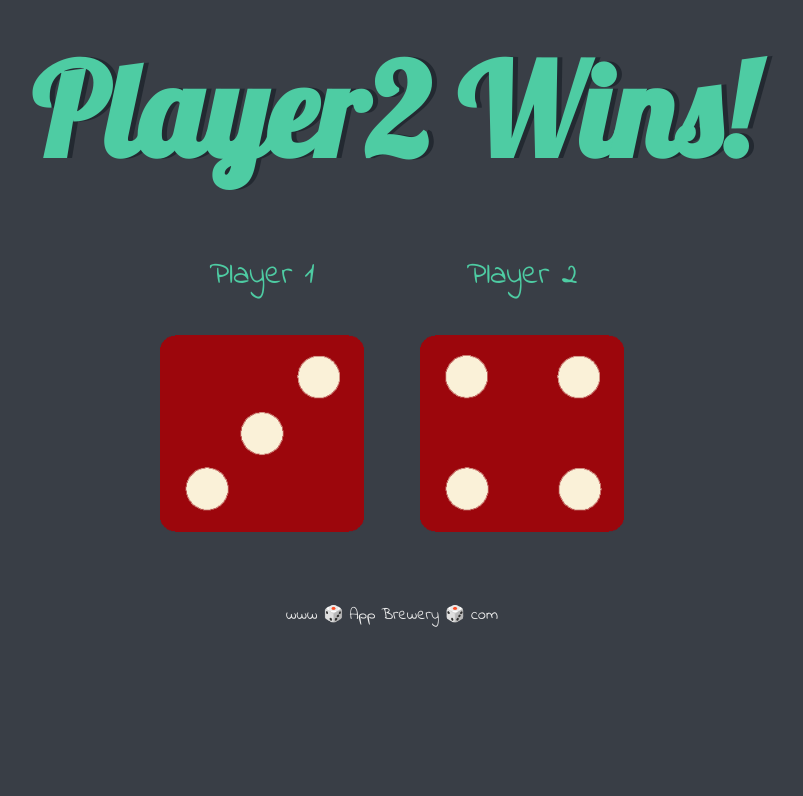
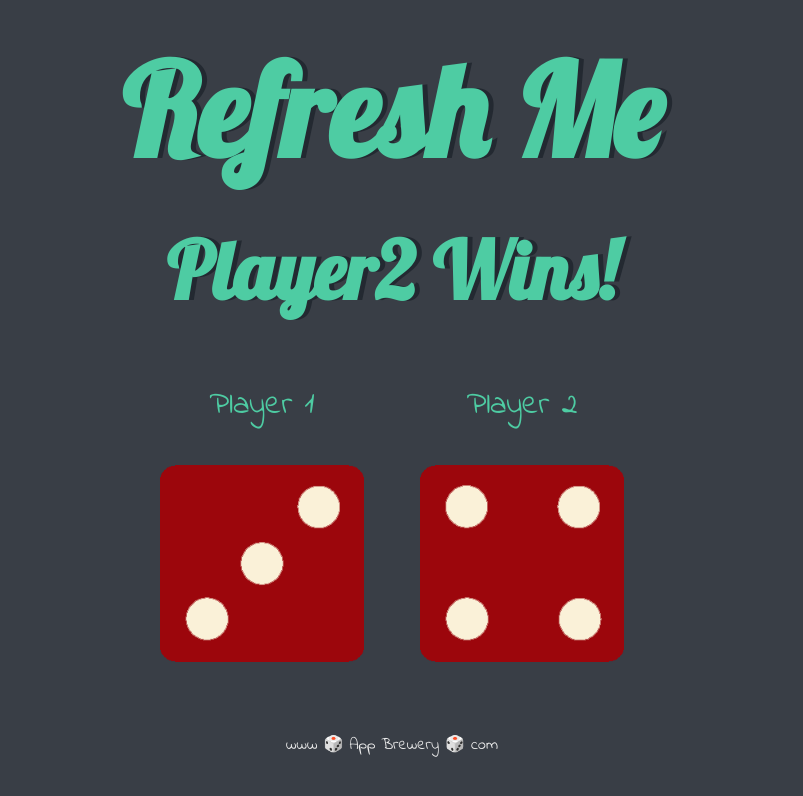
Before and after one commit to ViktorLazarov/Udemy-2023-Dice-Challenge, a plain HTML site: page index.html in a window 1280 px wide. Shown: the whole page, without its empty margins (248-1051 px from the left). Drawn offline with Linux system fonts and the light colour scheme.

Commit message:
added h2 to reflect the winner, h1 is static now

```diff
--- a/index.html
+++ b/index.html
@@ -11,7 +11,7 @@
 
     <div class="container">
       <h1>Refresh Me</h1>
-
+      <h2>Refresh Me</h2>
       <div class="dice">
         <p>Player 1</p>
         <img class="img1" src="images/dice6.png">
--- a/index.js
+++ b/index.js
@@ -25,11 +25,11 @@ function getLink2() {
 
 function setItems(func1, func2) {
     if (func1[0] > func2[0]) {
-        document.querySelector("h1").innerHTML = "Player1 Wins!";
+        document.querySelector("h2").innerHTML = "Player1 Wins!";
     } else if (func2[0]> func1[0]){
-        document.querySelector("h1").innerHTML = "Player2 Wins!";
+        document.querySelector("h2").innerHTML = "Player2 Wins!";
     } else {
-        document.querySelector("h1").innerHTML = "It's a tie!";
+        document.querySelector("h2").innerHTML = "It's a tie!";
     }
     document.querySelector(".img1").setAttribute("src", func1[1]);
     document.querySelector(".img2").setAttribute("src", func2[1]);
--- a/styles.css
+++ b/styles.css
@@ -21,6 +21,13 @@ h1 {
   font-size: 8rem;
   color: #4ECCA3;
 }
+h2 {
+  margin: 30px;
+  font-family: 'Lobster', cursive;
+  text-shadow: 5px 0 #232931;
+  font-size: 5rem;
+  color: #4ECCA3;
+}
 
 p {
   font-size: 2rem;
```
